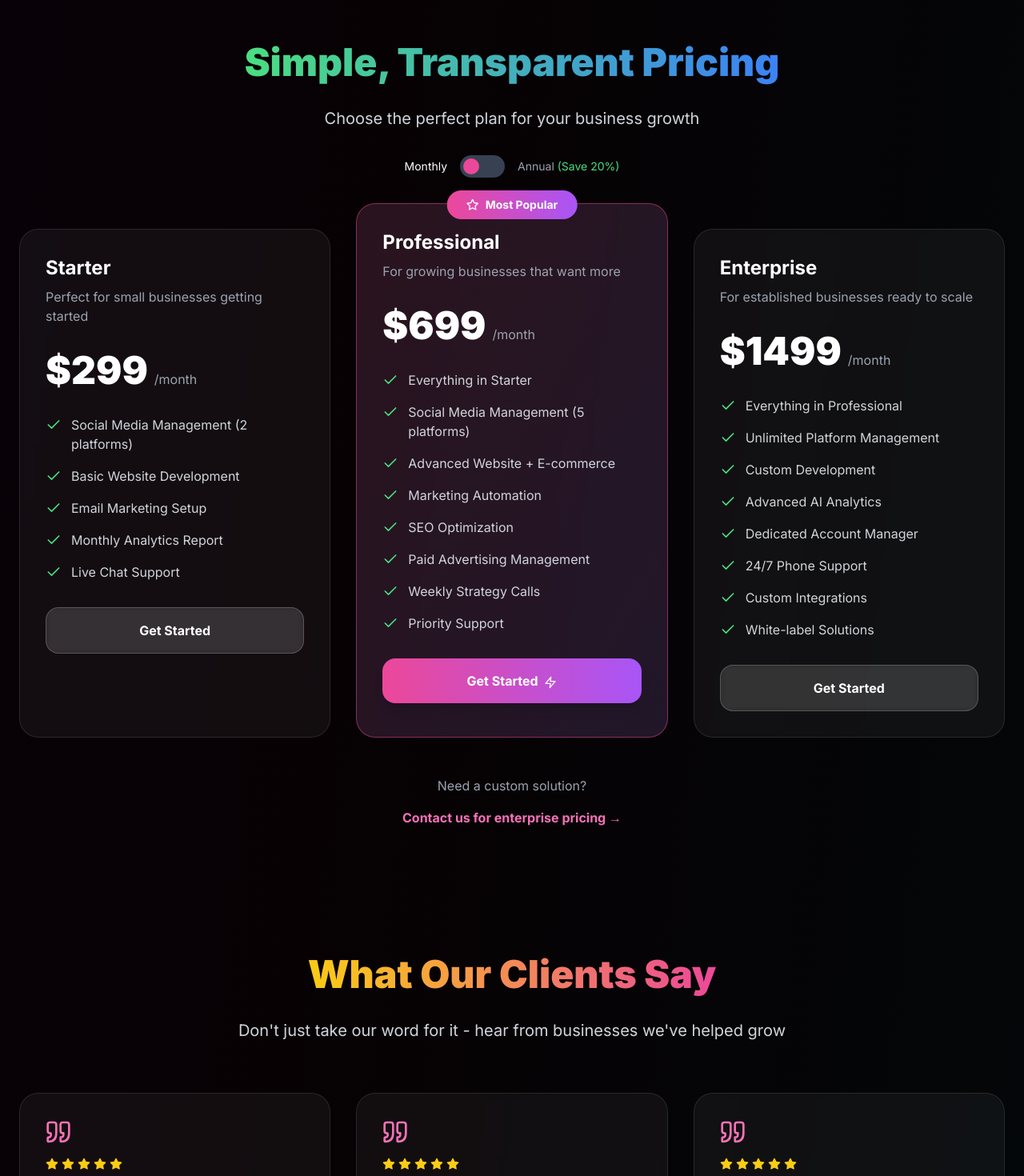
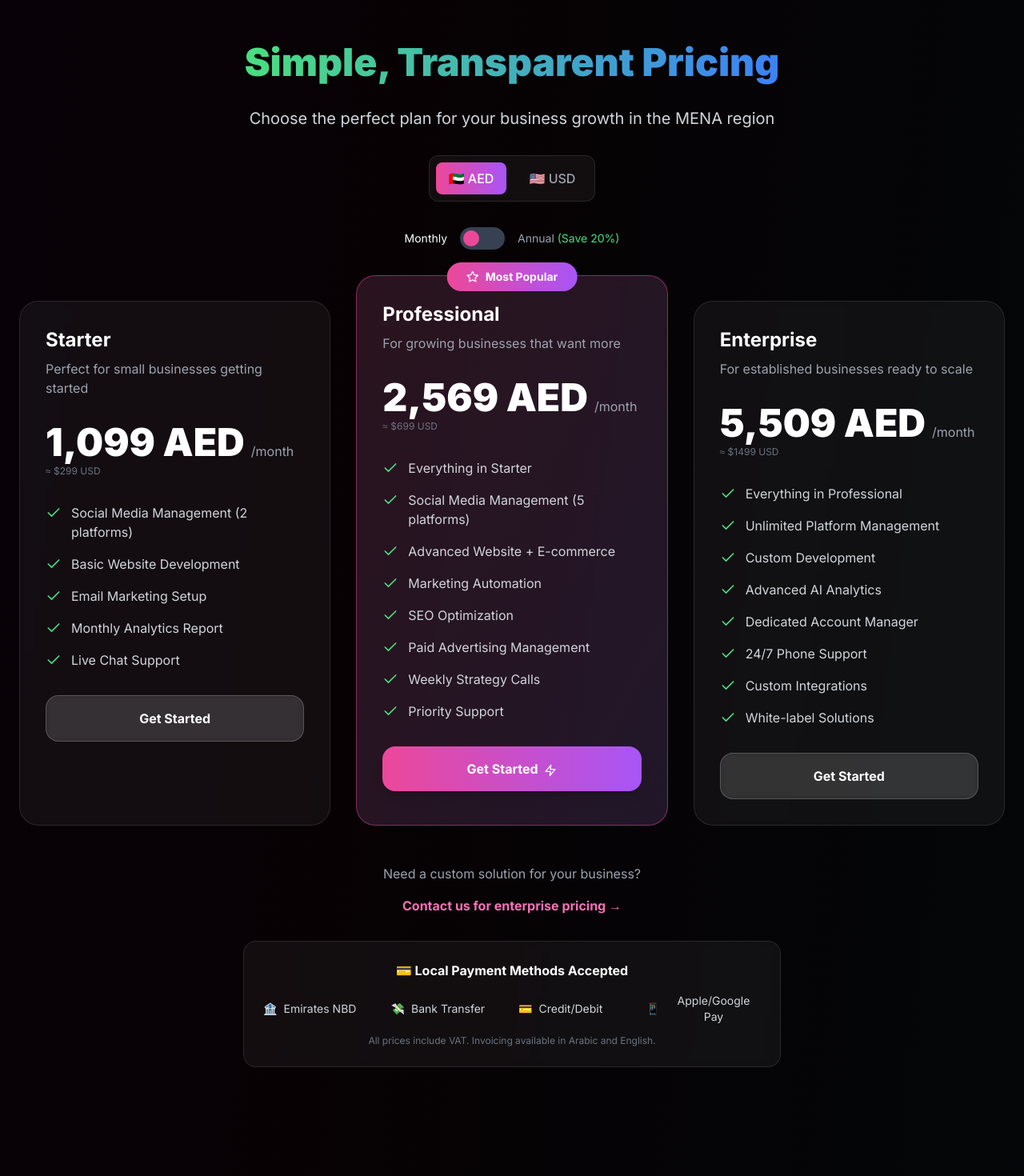
Before and after one commit to rylessKechit/brandstorm, a Next.js app: page / in a window 1280 px wide. Shown: the part 6380-7850 px from the top of the page at 80% size. Built offline with nearby package versions, Linux system fonts and the light colour scheme.

Commit message:
added AED pricing

```diff
--- a/src/components/sections/Pricing.tsx
+++ b/src/components/sections/Pricing.tsx
@@ -3,12 +3,13 @@
 
 import { useState, useEffect } from 'react'
 import Link from 'next/link'
-import { Check, Star, Zap } from 'lucide-react'
+import { Check, Star, Zap, DollarSign } from 'lucide-react'
 
 const plans = [
   {
     name: "Starter",
-    price: "299",
+    priceUSD: "299",
+    priceAED: "1,099",
     period: "month",
     description: "Perfect for small businesses getting started",
     features: [
@@ -23,7 +24,8 @@ const plans = [
   },
   {
     name: "Professional",
-    price: "699",
+    priceUSD: "699",
+    priceAED: "2,569",
     period: "month",
     description: "For growing businesses that want more",
     features: [
@@ -41,7 +43,8 @@ const plans = [
   },
   {
     name: "Enterprise",
-    price: "1499",
+    priceUSD: "1499",
+    priceAED: "5,509",
     period: "month",
     description: "For established businesses ready to scale",
     features: [
@@ -62,10 +65,28 @@ const plans = [
 export function Pricing() {
   const [isVisible, setIsVisible] = useState(false)
   const [isAnnual, setIsAnnual] = useState(false)
+  const [currency, setCurrency] = useState<'USD' | 'AED'>('AED') // Default to AED for MENA market
 
   useEffect(() => {
     setIsVisible(true)
   }, [])
+
+  const getPrice = (plan: typeof plans[0]) => {
+    const basePrice = currency === 'USD' ? parseInt(plan.priceUSD) : parseInt(plan.priceAED.replace(',', ''))
+    return isAnnual ? Math.round(basePrice * 0.8) : basePrice
+  }
+
+  const formatPrice = (price: number) => {
+    if (currency === 'AED') {
+      return `${price.toLocaleString()} AED`
+    } else {
+      return new Intl.NumberFormat('en-US', {
+        style: 'currency',
+        currency: 'USD',
+        minimumFractionDigits: 0,
+      }).format(price)
+    }
+  }
 
   return (
     <section id="pricing" className="relative py-20 px-6">
@@ -77,8 +98,34 @@ export function Pricing() {
             </span>
           </h2>
           <p className="text-xl text-gray-300 max-w-3xl mx-auto mb-8">
-            Choose the perfect plan for your business growth
+            Choose the perfect plan for your business growth in the MENA region
           </p>
+
+          {/* Currency Toggle */}
+          <div className="flex items-center justify-center gap-6 mb-8">
+            <div className="flex items-center gap-3 bg-white/5 backdrop-blur-sm border border-white/10 rounded-xl p-2">
+              <button
+                onClick={() => setCurrency('AED')}
+                className={`px-4 py-2 rounded-lg font-medium transition-all duration-300 ${
+                  currency === 'AED'
+                    ? 'bg-gradient-to-r from-pink-500 to-purple-500 text-white'
+                    : 'text-gray-400 hover:text-white'
+                }`}
+              >
+                🇦🇪 AED
+              </button>
+              <button
+                onClick={() => setCurrency('USD')}
+                className={`px-4 py-2 rounded-lg font-medium transition-all duration-300 ${
+                  currency === 'USD'
+                    ? 'bg-gradient-to-r from-pink-500 to-purple-500 text-white'
+                    : 'text-gray-400 hover:text-white'
+                }`}
+              >
+                🇺🇸 USD
+              </button>
+            </div>
+          </div>
 
           {/* Billing Toggle */}
           <div className="flex items-center justify-center gap-4 mb-12">
@@ -125,13 +172,18 @@ export function Pricing() {
                   <div className="mb-8">
                     <div className="flex items-baseline gap-2">
                       <span className="text-5xl font-black text-white">
-                        ${isAnnual ? Math.round(parseInt(plan.price) * 0.8) : plan.price}
+                        {formatPrice(getPrice(plan))}
                       </span>
                       <span className="text-gray-400">/{plan.period}</span>
                     </div>
                     {isAnnual && (
                       <div className="text-green-400 text-sm mt-2">
-                        Save ${Math.round(parseInt(plan.price) * 0.2 * 12)} annually
+                        Save {formatPrice(Math.round(getPrice({...plan, priceUSD: plan.priceUSD, priceAED: plan.priceAED}) * 0.2 * 12))} annually
+                      </div>
+                    )}
+                    {currency === 'AED' && (
+                      <div className="text-gray-500 text-xs mt-1">
+                        ≈ ${plan.priceUSD} USD
                       </div>
                     )}
                   </div>
@@ -162,13 +214,39 @@ export function Pricing() {
         </div>
 
         <div className="text-center mt-12">
-          <p className="text-gray-400 mb-4">Need a custom solution?</p>
+          <p className="text-gray-400 mb-4">Need a custom solution for your business?</p>
           <Link
             href="/contact"
             className="text-pink-400 hover:text-pink-300 font-bold transition-colors duration-300"
           >
             Contact us for enterprise pricing →
           </Link>
+
+          {/* Local Payment Methods */}
+          <div className="mt-8 p-6 bg-white/5 backdrop-blur-sm border border-white/10 rounded-2xl max-w-2xl mx-auto">
+            <h4 className="text-white font-bold mb-4">💳 Local Payment Methods Accepted</h4>
+            <div className="grid grid-cols-2 md:grid-cols-4 gap-4 text-sm text-gray-300">
+              <div className="flex items-center gap-2">
+                <span>🏦</span>
+                Emirates NBD
+              </div>
+              <div className="flex items-center gap-2">
+                <span>💸</span>
+                Bank Transfer
+              </div>
+              <div className="flex items-center gap-2">
+                <span>💳</span>
+                Credit/Debit
+              </div>
+              <div className="flex items-center gap-2">
+                <span>📱</span>
+                Apple/Google Pay
+              </div>
+            </div>
+            <p className="text-xs text-gray-500 mt-3">
+              All prices include VAT. Invoicing available in Arabic and English.
+            </p>
+          </div>
         </div>
       </div>
     </section>
```
